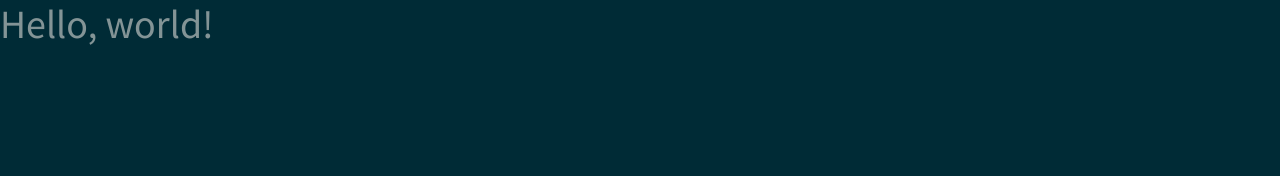
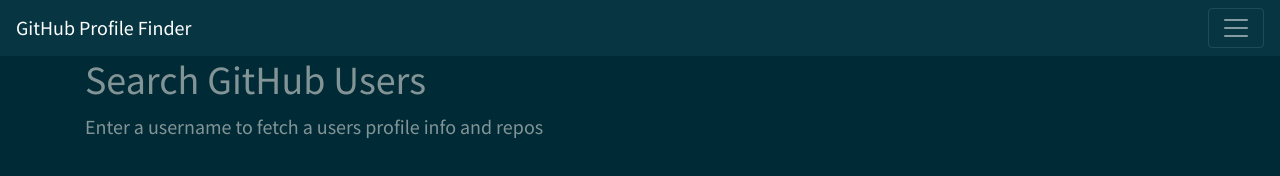
Before and after one commit to DevStrikerTech/GitHub-Profile-Finder, a plain HTML site: page index.html in a window 1280 px wide. Drawn offline with nearby package versions, Linux system fonts and the light colour scheme.

Commit message:
Added bootstrap 4 starter template and customized

```diff
--- a/index.html
+++ b/index.html
@@ -8,10 +8,28 @@
 		<!-- Bootstrap CSS -->
 		<link rel="stylesheet" href="css/bootstrap.min.css">
 		<link rel="stylesheet" href="css/style.css">
-    <title>Hello, world!</title>
+		<title>GitHub Finder</title>
 	  </head>
 	  <body>
-    <h1>Hello, world!</h1>
+	  <nav class="navbar navbar-inverse navbar-dark bg-dark">
+	  <a class="navbar-brand" href="#">GitHub Profile Finder</a>
+	  <button class="navbar-toggler" type="button" data-toggle="collapse" data-target="#navbarsExampleDefault" aria-controls="navbarsExampleDefault" aria-expanded="false" aria-label="Toggle navigation">
+		<span class="navbar-toggler-icon"></span>
+	  </button>
+
+	  <div class="collapse navbar-collapse" id="navbarsExampleDefault">
+		<ul class="navbar-nav mr-auto">
+		</ul>
+	  </div>
+	</nav>
+
+	<main role="main" class="container">
+
+	  <div class="searchContainer">
+		<h1>Search GitHub Users</h1>
+		<p class="lead">Enter a username to fetch a users profile info and repos</p>
+	  </div> <!-- /.container -->
+
 
 		<!-- Optional JavaScript -->
 		<!-- jQuery first, then Popper.js, then Bootstrap JS -->
```
Lines whose indentation alone changed are shown as unchanged.
